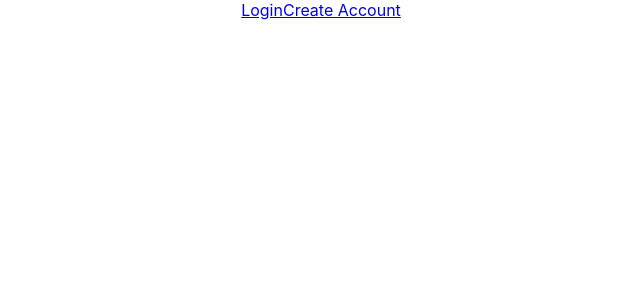
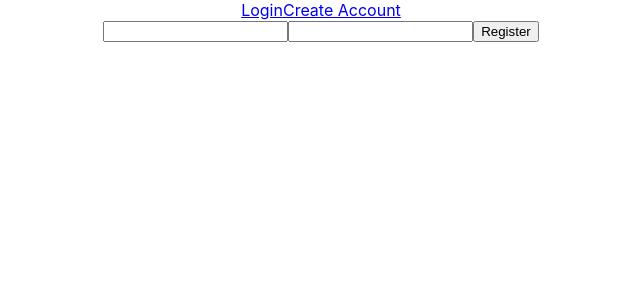
Before and after one commit to JohannaENilsson/mandatory-advanced-js3, a React (Create React App) app: page /create-account in a window 1280 px wide. Shown: the top 300 px of the page, without its empty margins (319-959 px from the left). Built offline with nearby package versions, Linux system fonts and the light colour scheme.

Commit message:
can create a account

```diff
--- a/package.json
+++ b/package.json
@@ -7,14 +7,14 @@
     "@testing-library/react": "^9.4.0",
     "@testing-library/user-event": "^7.2.1",
     "axios": "^0.19.2",
+    "jsonwebtoken": "^8.5.1",
     "react": "^16.12.0",
     "react-dom": "^16.12.0",
     "react-helmet": "^5.2.1",
     "react-router-dom": "^5.1.2",
     "react-scripts": "3.3.0",
     "redirect": "^0.2.0",
-    "rxjs": "^6.5.4",
-    "store": "^2.0.12"
+    "rxjs": "^6.5.4"
   },
   "scripts": {
     "start": "react-scripts start",
--- a/src/App.js
+++ b/src/App.js
@@ -16,7 +16,7 @@ class App extends React.Component {
         </header>
 
         <Route exact path='/' component={Login} />
-        <Route path='/CreateAccount' component={CreateAccount} />
+        <Route path='/create-account' component={CreateAccount} />
 
       </Router>
 
--- a/src/components/Axios.js
+++ b/src/components/Axios.js
@@ -17,8 +17,8 @@ export function GetAxiosTodo(){
 }
 
 
-export default function PostAxiosRegister(){
-    return axios.post(`${APIURL}register`) // Måste skicka med email och lösenord
+export function PostAxiosRegister(email, password){
+    return axios.post(`${APIURL}register`, {email, password}) // Måste skicka med email och lösenord
     .then(resp => {
         console.log(resp);
         console.log(resp.status);
--- a/src/components/CreateAccount.js
+++ b/src/components/CreateAccount.js
@@ -1,4 +1,6 @@
 import React from "react";
+import Form from "./Form";
+import { PostAxiosRegister } from "./Axios";
 
 class CreateAccount extends React.Component {
   constructor(props) {
@@ -11,23 +13,31 @@ class CreateAccount extends React.Component {
     this.handleSubmit = this.handleSubmit.bind(this);
   }
 
-  handleInput() {
-    console.log("Input");
+  handleInput(e) {
+    const target = e.target;
+    const name = target.name;
+    const value = target.value;
+    console.log(name, value);
+    this.setState({ [name]: value });
   }
 
   handleSubmit(e) {
     e.preventDefault();
-    console.log("Login");
+    let email = this.state.email;
+    let password = this.state.password;
+
+    console.log(email, password);
+    PostAxiosRegister(email, password);
   }
 
   render() {
     return (
       <div className="container">
-        <form onSubmit={this.handleSubmit}>
-          <input type="email" value={this.state.email} onChange={this.handleInput}/>
-          <input type="password" value={this.state.password} onChange={this.handleInput}/>
-          <input type="submit" value="Register" />
-        </form>
+        <Form
+          handleSubmit={this.handleSubmit}
+          handleInput={this.handleInput}
+          submitButtonText="Register"
+        />
       </div>
     );
   }
--- /dev/null
+++ b/src/components/Form.js
@@ -0,0 +1,25 @@
+import React from "react";
+
+export default function Form(props) {
+  return (
+    <form onSubmit={props.handleSubmit}>
+      <input
+        type="email"
+        name="email"
+        value={props.email}
+        onChange={props.handleInput}
+      />
+      <input
+        type="password"
+        name="password"
+        min='5'
+        value={props.password}
+        onChange={props.handleInput}
+      />
+      <input
+        type="submit"
+        value={props.submitButtonText}
+      />
+    </form>
+  );
+}
--- a/src/components/Nav.js
+++ b/src/components/Nav.js
@@ -6,7 +6,7 @@ class Nav extends React.Component{
         return(
             <>
             <Link className='Nav' to='/'>Login</Link>
-            <Link className='Nav' to='/CreateAccount'>Create Account</Link>
+            <Link className='Nav' to='/create-account'>Create Account</Link>
             </>
         );
     }
```
Also changed, not shown: src/components/Store.js (added, +12 -0 lines), 1 other file (tests, documents, lock files or other folders).
